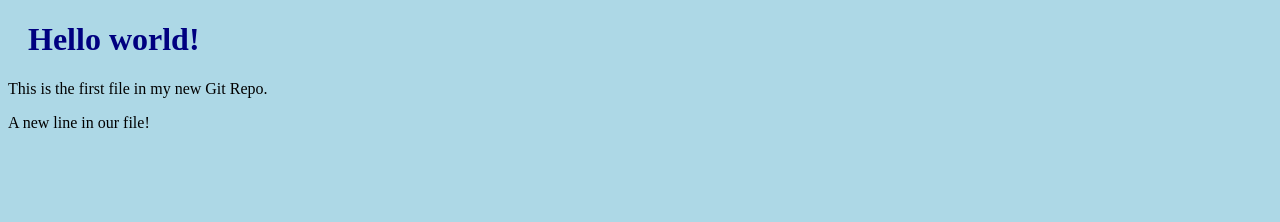
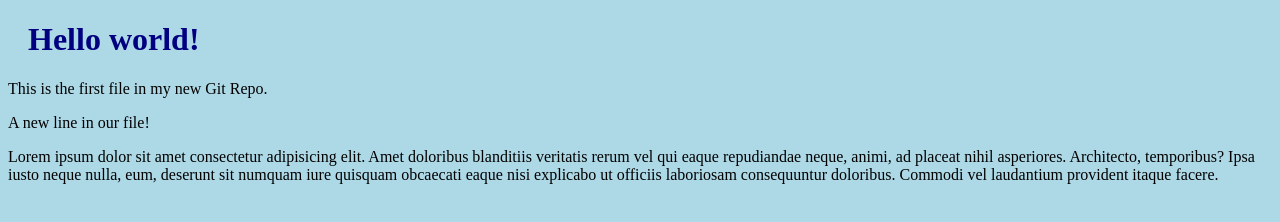
Before and after one commit to AjayAlphonic05/test-repo-aj, a plain HTML site: page index.html in a window 1280 px wide. Drawn offline with Linux system fonts and the light colour scheme.

Commit message:
lorem add

```diff
--- a/index.html
+++ b/index.html
@@ -11,5 +11,6 @@
 <h1>Hello world!</h1>
 <p>This is the first file in my new Git Repo.</p>
 <p>A new line in our file!</p>
+<p>Lorem ipsum dolor sit amet consectetur adipisicing elit. Amet doloribus blanditiis veritatis rerum vel qui eaque repudiandae neque, animi, ad placeat nihil asperiores. Architecto, temporibus? Ipsa iusto neque nulla, eum, deserunt sit numquam iure quisquam obcaecati eaque nisi explicabo ut officiis laboriosam consequuntur doloribus. Commodi vel laudantium provident itaque facere.</p>
 </body>
 </html>
```
